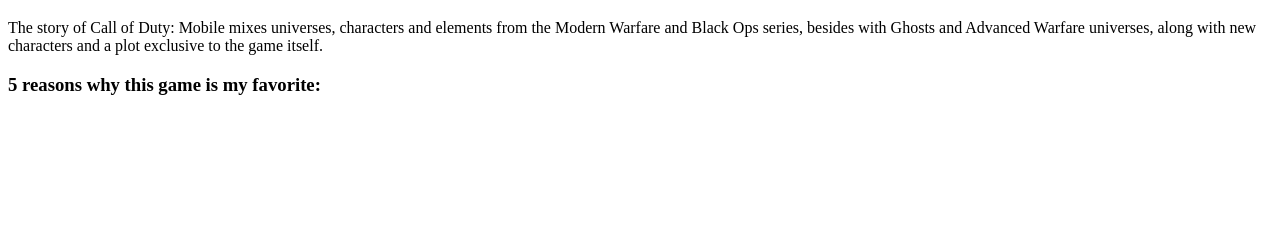
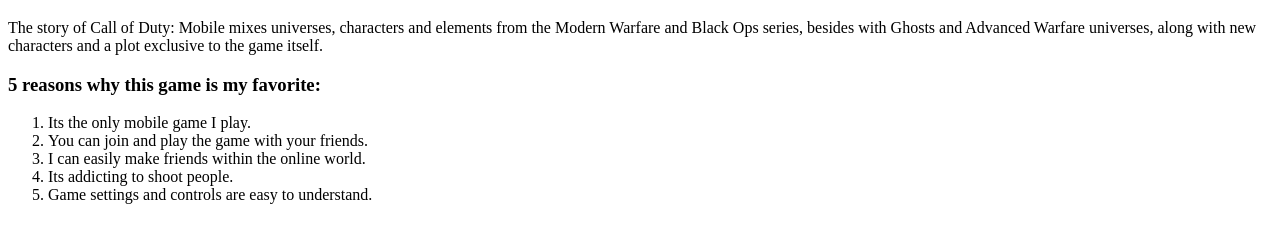
Before and after one commit to saivlla/CS3, a plain HTML site: page index.html in a window 1280 px wide. Shown: the part 61-304 px from the top of the page. Drawn offline with Linux system fonts and the light colour scheme.

Commit message:
Update index.html

```diff
--- a/index.html
+++ b/index.html
@@ -21,6 +21,16 @@
 
      </div>
      <span> <h3> 5 reasons why this game is my favorite: </h3> </span>
+     <ol>
+
+          <li>  Its the only mobile game I play. </li>
+          <li>  You can join and play the game with your friends. </li>
+          <li>  I can easily make friends within the online world. </li>
+          <li>  Its addicting to shoot people. </li>
+          <li>  Game settings and controls are easy to understand. </li>
+
+
+     </ol>
 
   </body>
 </html>
```
